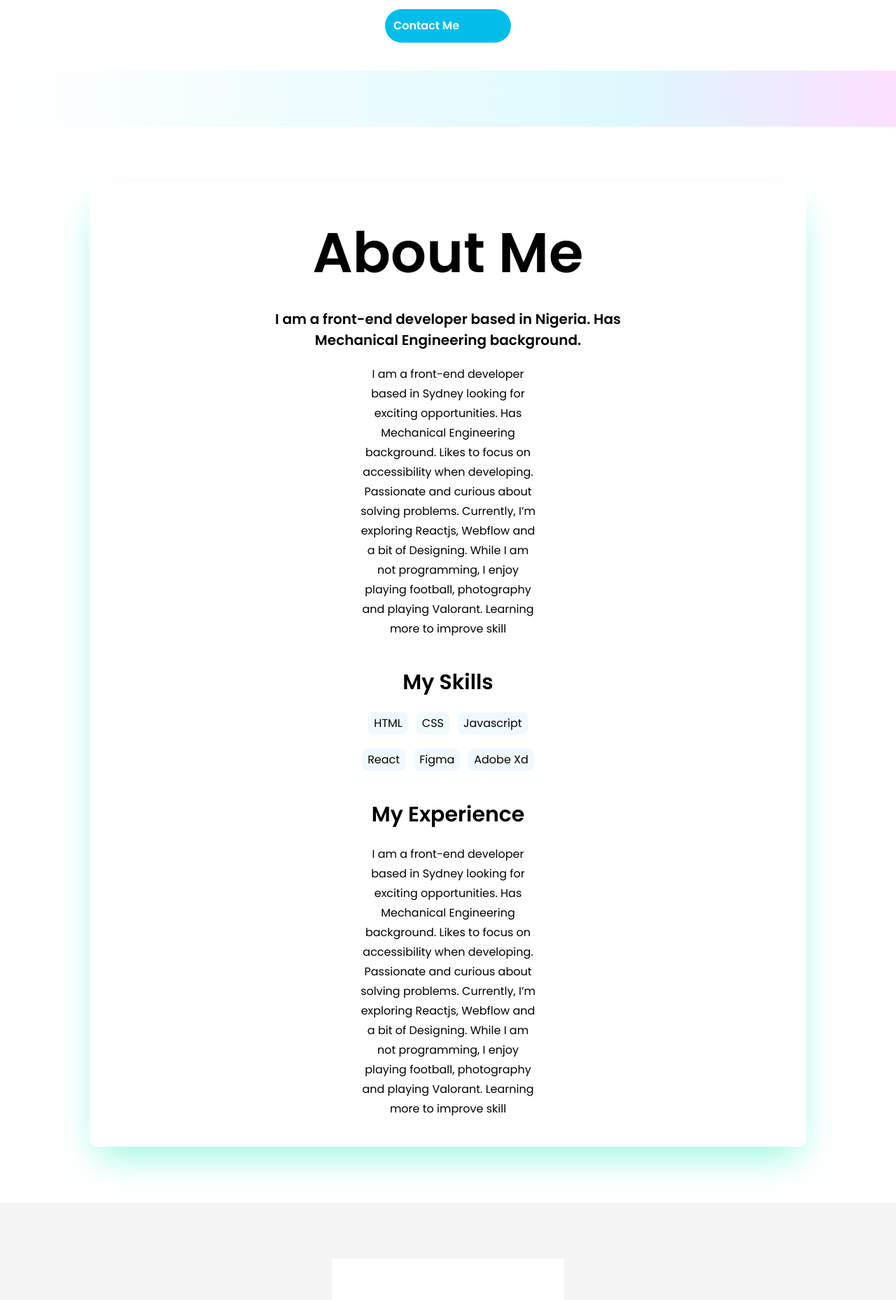
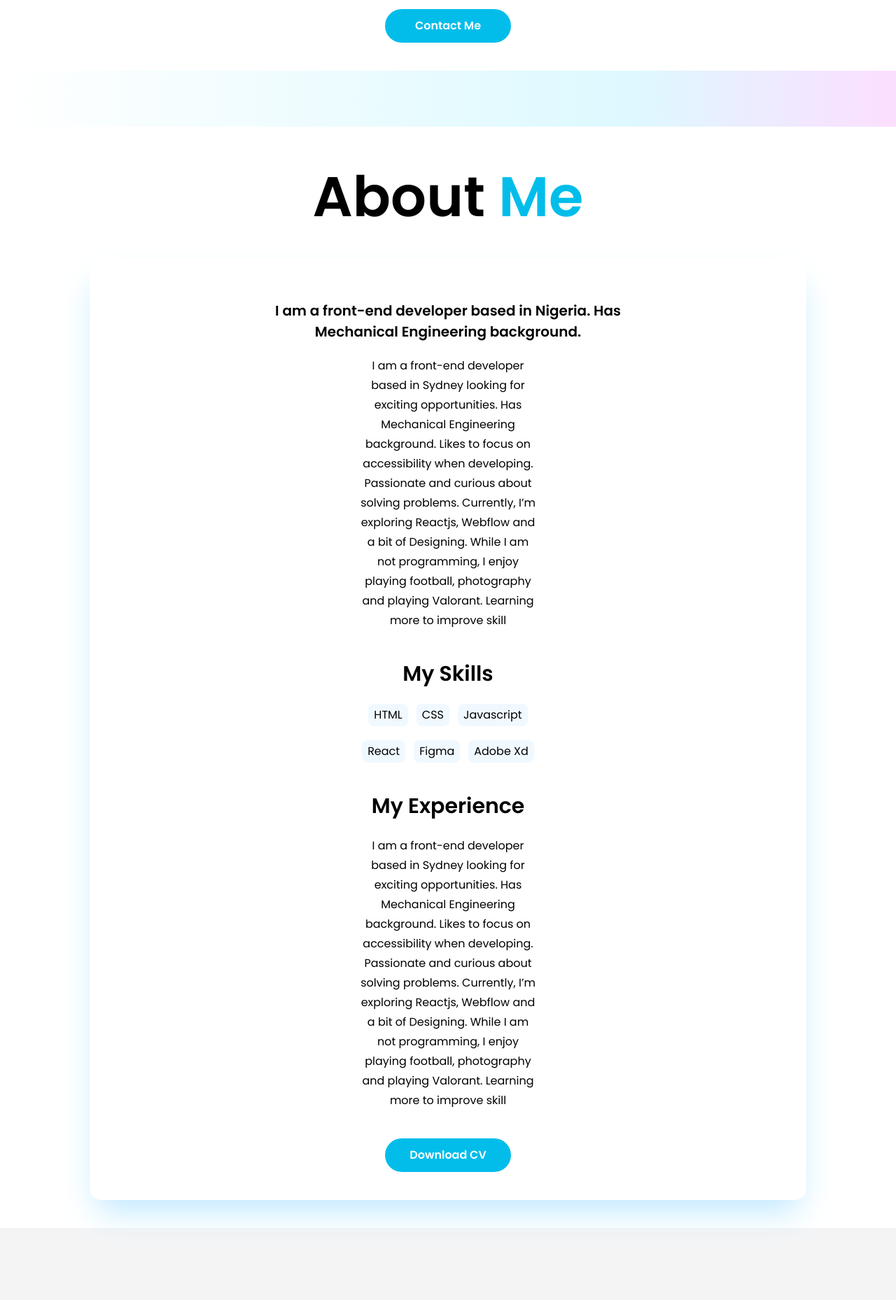
Before and after one commit to DsDigitalz/MyPortfolio-Project, a React (Vite) app: page / in a window 1280 px wide. Shown: the part 880-2738 px from the top of the page at 70% size. Built offline with nearby package versions, Linux system fonts and the light colour scheme.

Commit message:
added the github icon

```diff
--- a/src/Components/About.jsx
+++ b/src/Components/About.jsx
@@ -2,9 +2,11 @@ import React from "react";
 
 export default function About() {
   return (
-    <section className="bg-white py-20">
-      <div className="w-[332px] rounded-xl bg-white flex flex-col items-center mx-auto p-10  shadow-2xl shadow-teal-200 lg:w-[80%]">
-        <h1 className="text-[40px] font-semibold lg:text-[80px]">About Me</h1>
+    <section className="bg-white items-center flex flex-col pt-10 ">
+      <h1 className="text-[35px] font-semibold lg:text-[80px]">
+        About <span className="text-[#02BDEA]">Me</span>
+      </h1>
+      <div className="mt-7 w-[332px] rounded-2xl bg-white flex flex-col items-center mx-auto p-10  shadow-2xl shadow-sky-200 lg:w-[80%]">
         <p className="text-[18px] w-[282px] mt-5 font-semibold text-center lg:text-[20px] lg:w-[500px]">
           I am a front-end developer based in Nigeria. Has Mechanical
           Engineering background.
@@ -43,6 +45,9 @@ export default function About() {
             skill
           </p>
         </div>
+         <button className="rounded-full bg-[#02BDEA] w-[180px] p-3 mt-10">
+            <p className="text-[16px] text-white font-semibold">Download CV</p>
+          </button>
       </div>
     </section>
   );
--- a/src/Components/Hero.jsx
+++ b/src/Components/Hero.jsx
@@ -36,9 +36,9 @@ export default function Hero() {
           <img src={instagram} alt="" />
           <img src={github} alt="" />
         </div>
-          <div className="rounded-full bg-[#02BDEA] w-[180px] p-3 mt-10">
-            <p className="text-[16px] text-white ">Contact Me</p>
-          </div>
+          <button className="rounded-full bg-[#02BDEA] w-[180px] p-3 mt-10">
+            <p className="text-[16px] text-white font-semibold">Contact Me</p>
+          </button>
         </div>
       </div>
     </section>
--- a/src/Components/TopServices.jsx
+++ b/src/Components/TopServices.jsx
@@ -1,12 +1,13 @@
-import React from 'react'
+import React from "react";
 
 export default function TopServices() {
   return (
-    <section className='bg-zinc-100 h-screen py-20'>
-        <div className='w-[332px] bg-white h-[446px] mx-auto'>
-
-        </div>
-
+    <section className="bg-zinc-100 mt-10 py-20 flex flex-col items-center">
+        <h1 className="text-[35px] font-semibold lg:text-[80px]">
+       Top <span className="text-[#02BDEA]">Services</span>
+      </h1>
+      <div className="mt-7 w-[332px] bg-white h-[446px] mx-auto flex justify-center py-10 rounded-2xl">
+      </div>
     </section>
-  )
+  );
 }
```
Also changed, not shown: src/Components/public/web.png (added).
